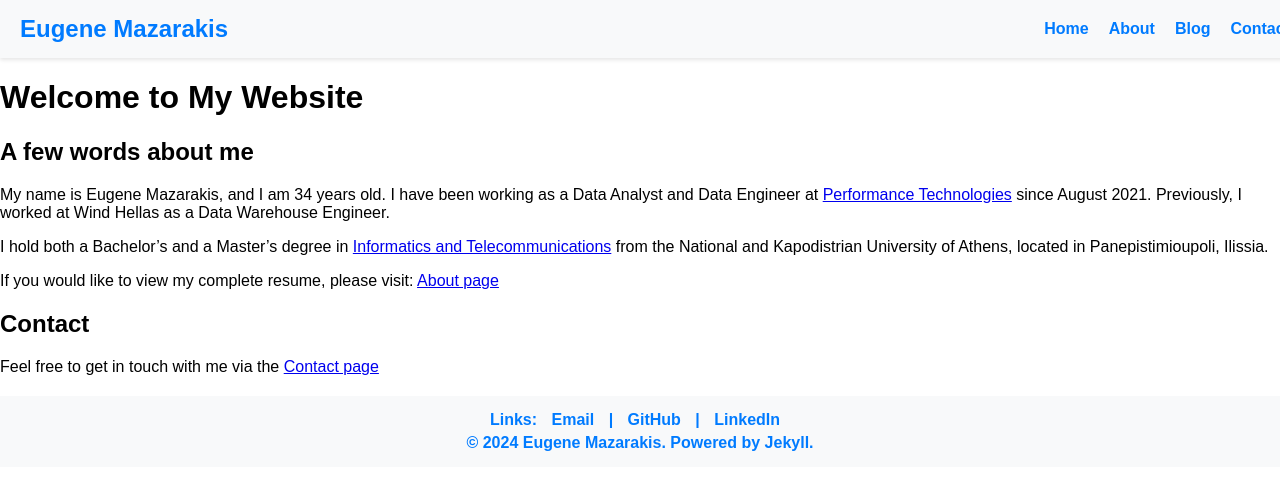
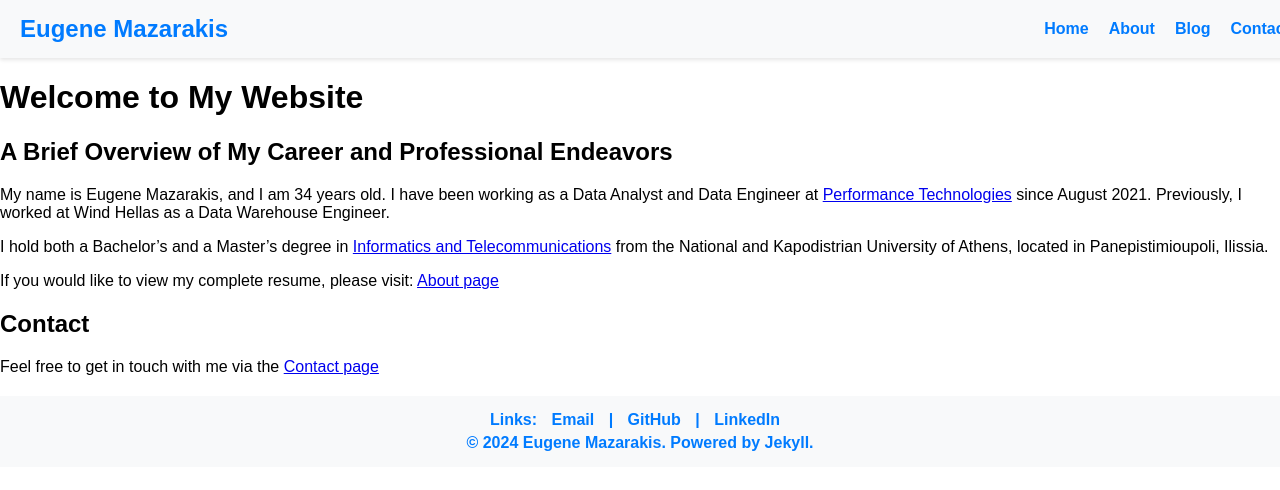
Before and after one commit to EMazarakis/EMazarakis.github.io, a Jekyll site: the page built from index.md, in a window 1280 px wide. Shown: the top 490 px of the page. Built offline with Jekyll 4.4.1, drawn with Linux system fonts in a browser that asks for light colours.

Commit message:
Update index.md

```diff
--- a/index.md
+++ b/index.md
@@ -5,7 +5,7 @@ title: Home
 
 # Welcome to My Website
 
-## A few words about me
+## A Brief Overview of My Career and Professional Endeavors
 My name is Eugene Mazarakis, and I am 34 years old. I have been working as a Data Analyst and Data Engineer at [Performance Technologies](https://www.performance.gr/) since August 2021. Previously, I worked at Wind Hellas as a Data Warehouse Engineer.
 
 I hold both a Bachelor’s and a Master’s degree in [Informatics and Telecommunications](https://www.di.uoa.gr/) from the National and Kapodistrian University of Athens, located in Panepistimioupoli, Ilissia.
```
